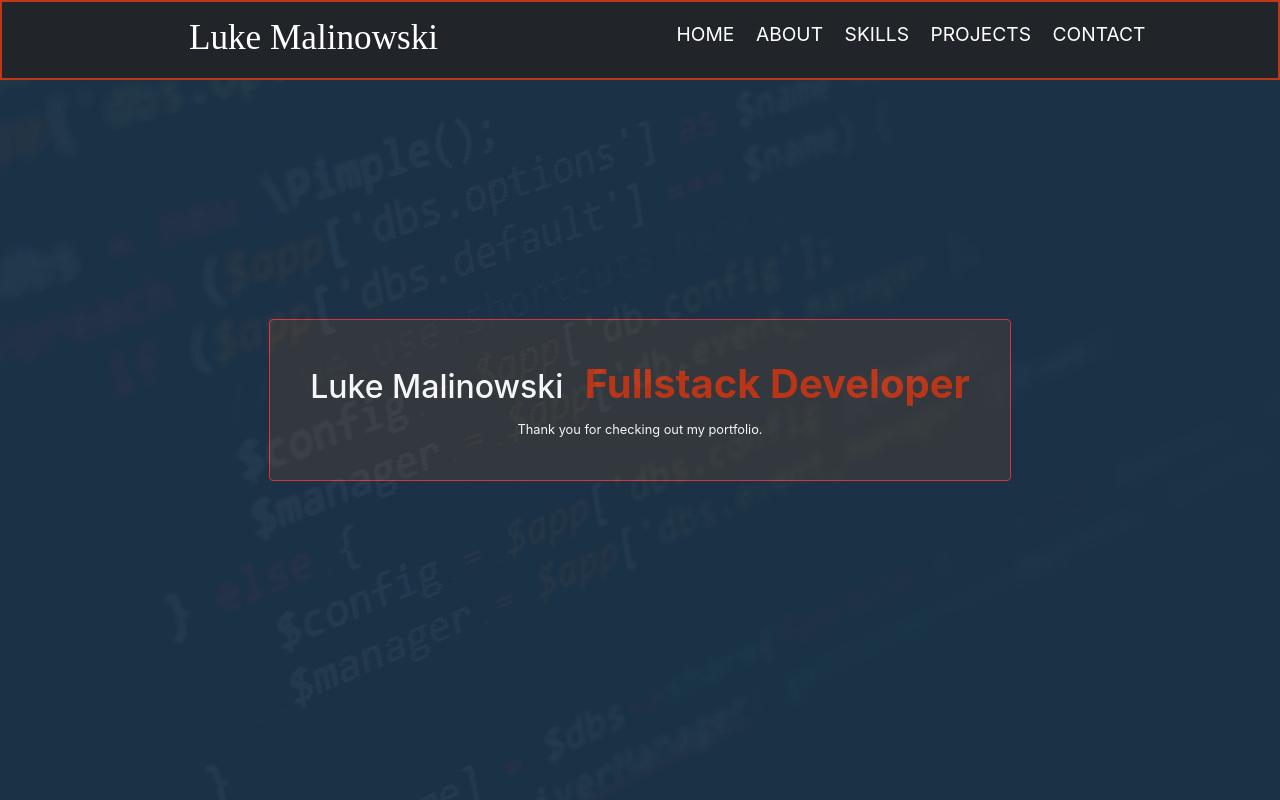
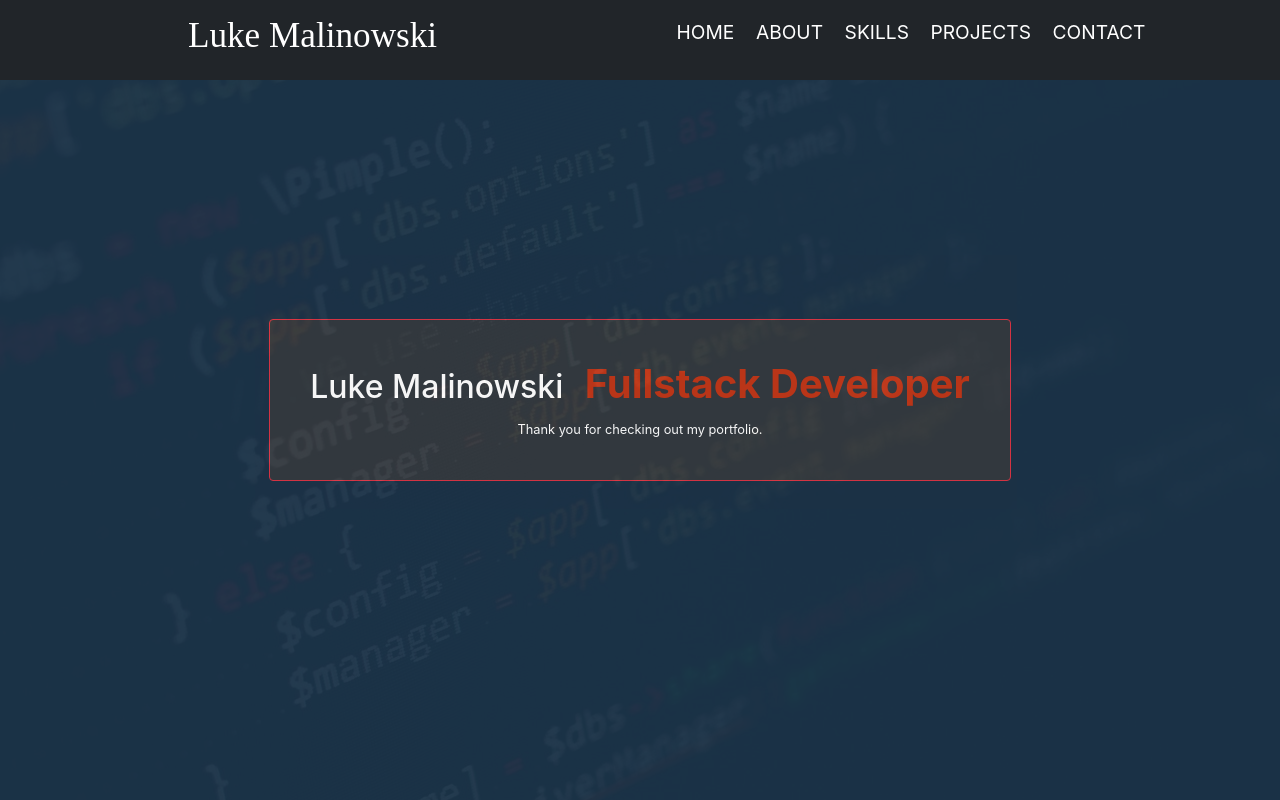
Before and after one commit to malinowski-luke/portfolio, a React (Create React App) app: page / in a window 1280 px wide. Shown: the top 800 px of the page. Built offline with nearby package versions, Linux system fonts and the light colour scheme.

Commit message:
css update

```diff
--- a/src/components/Nav/Nav.scss
+++ b/src/components/Nav/Nav.scss
@@ -4,7 +4,7 @@ nav {
   position: fixed;
   top: 0;
   background: $gray;
-  border: 2px solid $red;
+  border: 2px solid $white;
   z-index: 1;
 }
 
@@ -64,7 +64,6 @@ nav {
 #mobile-menu li {
   width: 100%;
   height: auto;
-  // border: 2px solid $teal;
 }
 
 #mobile-menu a {
@@ -91,6 +90,9 @@ nav {
 }
 
 @media (min-width: 760px) {
+  nav {
+    border: none;
+  }
   @media (max-width: 1000px) {
     #desktop-menu {
       width: 45vw;
```
